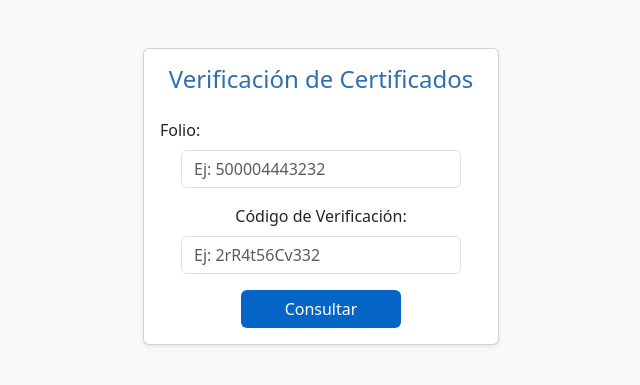
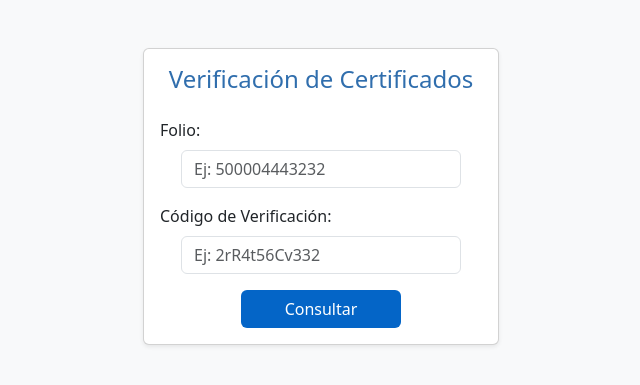
Before and after one commit to webverificador/OFICINA-INTERNET, a Flask app: page / in a window 1280 px wide. Shown: the top 385 px of the page, without its empty margins (319-959 px from the left). Run offline with Flask 3, Linux system fonts and the light colour scheme.

Commit message:
Update index.html

```diff
--- a/templates/index.html
+++ b/templates/index.html
@@ -26,7 +26,7 @@
   </div>
 
   <div class="mb-3">
-    <label class="form-label">Código de Verificación:</label>
+    <label class="form-label text-start d-block">Código de Verificación:</label>
     <input
       type="text"
       class="form-control"
```
